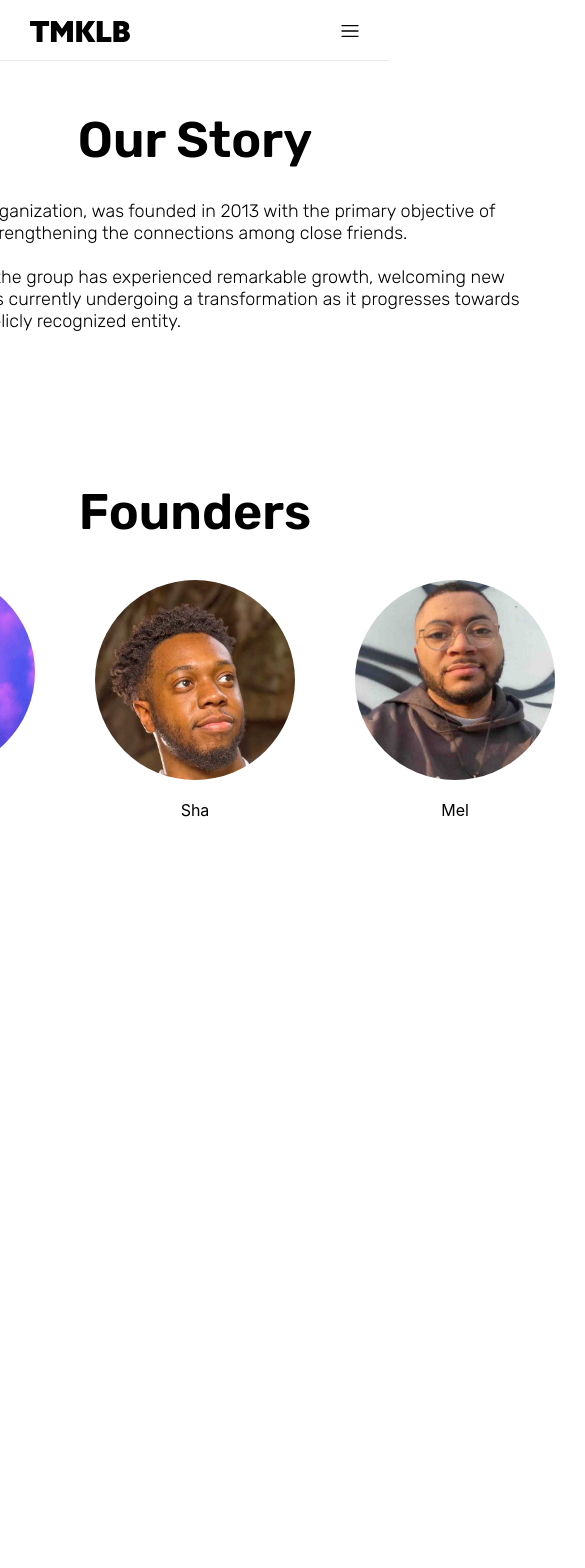
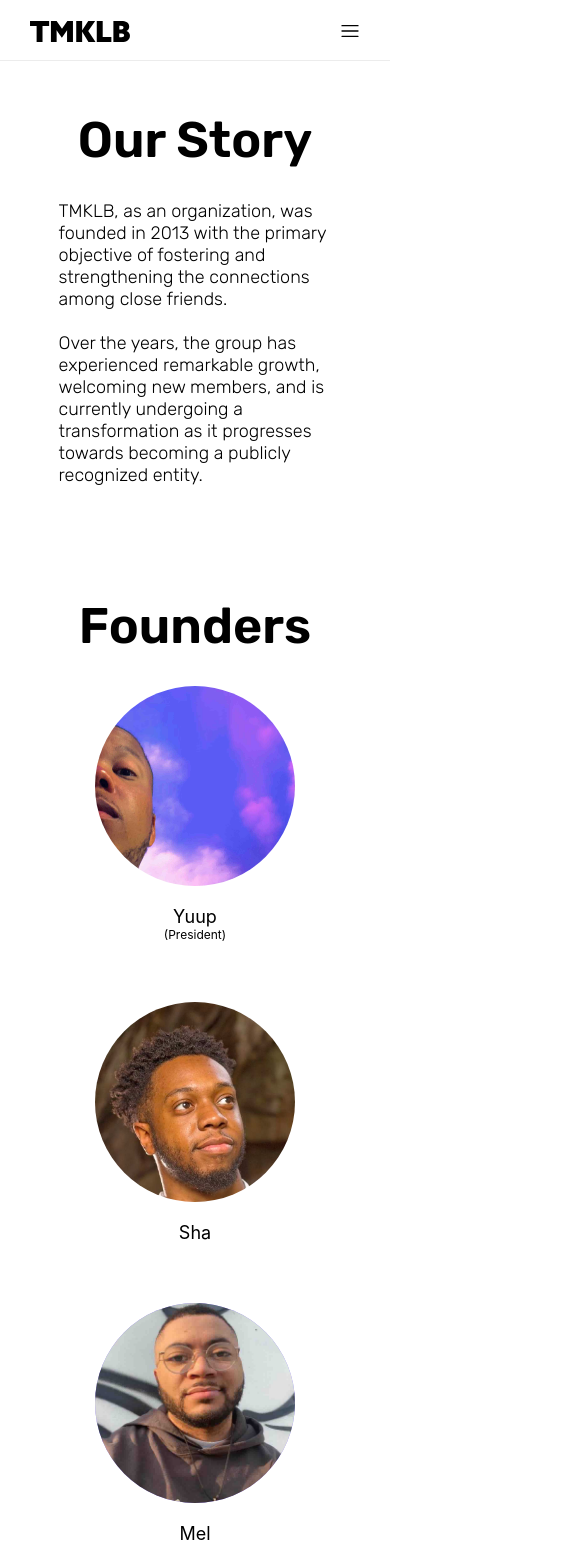
Before and after one commit to tmklb/tmklb, a Next.js app in the folder client/: page /about in a window 390 px wide. Shown: the top 1568 px of the page, 585 px wide, since content can reach past the window. Before the commit the page ends 877 px from the top, so only its background shows below. Built offline with nearby package versions, Linux system fonts and the light colour scheme.

Commit message:
Fixed navbar opened menu, and fixed About page to be responsive on mobile

```diff
--- a/client/components/NavBar.js
+++ b/client/components/NavBar.js
@@ -15,7 +15,7 @@ export default function NavBar(props) {
 
   return (
     <nav className={styles.navbar}>
-      <div className={styles.container}>
+      <div className={`${styles.container} ${menuOpen ? styles.active : ''}`}>
         <a href="/" className={styles.logo}>
           <img src="/logo.svg" alt="TMKLB Logo"/>
         </a>
--- a/client/pages/about.js
+++ b/client/pages/about.js
@@ -33,7 +33,6 @@ export default function About() {
             </p>
           </div>
         </div>
-      </div>
         <div className={styles.spacer}></div>
         <div className={styles.section}>
           <div className={`${styles.title} ${rubik600.className}`}>
@@ -45,7 +44,7 @@ export default function About() {
                 <img src="/profile_yuup.jpg" alt="Profile Image"/>
               </div>
               <div className={styles.name}>Yuup</div>
-            <div className={styles.subtitle}>President</div>
+              <div className={styles.subtitle}>(President)</div>
             </div>
             <div className={styles.item}>
               <div className={styles.profile}>
@@ -62,5 +61,6 @@ export default function About() {
           </div>
         </div>
       </div>
+    </div>
   );
 }
--- a/client/styles/About.module.css
+++ b/client/styles/About.module.css
@@ -3,6 +3,7 @@
   flex-direction: column;
   justify-content: center;
   align-items: center;
+  width: 100%;
 }
 
 .section {
@@ -11,6 +12,7 @@
   justify-content: center;
   align-items: center;
   margin-bottom: 50px;
+  width: 70%;
 }
 
 .section .title {
@@ -19,9 +21,7 @@
 }
 
 .section .info {
-  width: 650px;
   font-size: 18px;
-  /*text-align: center;*/
 }
 
 .section .row {
@@ -66,5 +66,43 @@
 }
 
 .spacer {
-  margin: 100px 0;
+  margin: 30px 0;
 }
+
+@media (max-width: 800px) {
+  .section .row {
+    flex-direction: column;
+  }
+
+  .section .row .item {
+    margin-bottom: 60px;
+  }
+
+  .section .row .item .profile {
+    width: 300px;
+    height: 300px;
+  }
+
+  .section .row .item .name {
+    font-size: 20px;
+  }
+
+  .section .row .item .subtitle {
+    font-size: 12px;
+  }
+}
+
+@media (max-width: 600px) {
+  .section .row .item .profile {
+    width: 200px;
+    height: 200px;
+  }
+
+  .section .row .item .name {
+    font-size: 18px;
+  }
+
+  .section .row .item .subtitle {
+    font-size: 12px;
+  }
+}
--- a/client/styles/NavBar.module.css
+++ b/client/styles/NavBar.module.css
@@ -135,20 +135,14 @@
   z-index: 1
 }
 
-/*@media (max-width: 600px) {*/
-/*  .logo {*/
-/*    margin-left: 50px;*/
-/*  }*/
-
-/*  .nav_links {*/
-/*    margin-right: 50px;*/
-/*  }*/
-/*}*/
-
 @media (max-width: 600px) {
   .container {
     display: block;
     padding: 0;
+  }
+
+  .container.active {
+    height: auto;
   }
 
   .logo {
```
Lines whose indentation alone changed are shown as unchanged.
